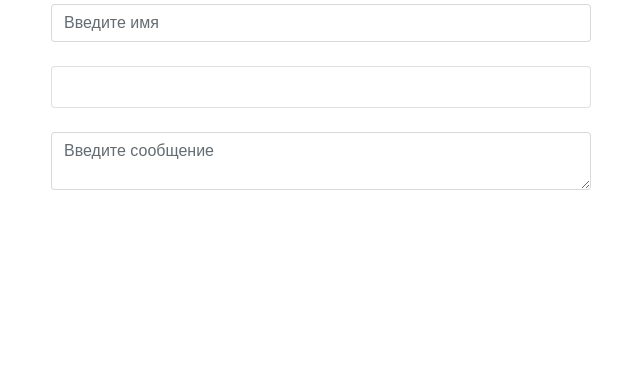
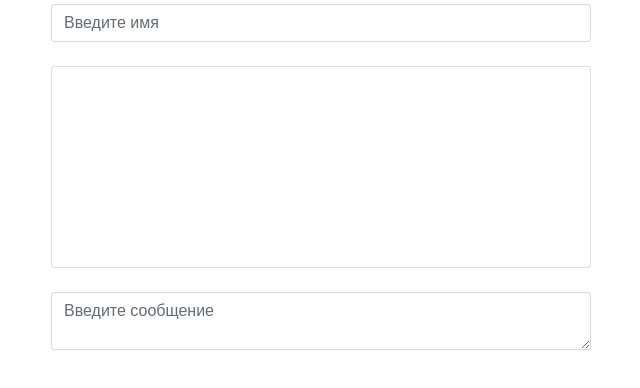
Before and after one commit to rinatoptimus/i-sys-chat, a website: page index.html in a window 1280 px wide. Shown: the part 48-436 px from the top of the page, without its empty margins (319-959 px from the left). Drawn offline with nearby package versions, Linux system fonts and the light colour scheme; no server answers.

Commit message:
Added a CSS-file

```diff
--- a/index.html
+++ b/index.html
@@ -5,6 +5,7 @@
     <meta name="viewport" content="width=device-width, initial-scale=1.0">
     <meta http-equiv="X-UA-Compatible" content="ie=edge">
     <link rel="stylesheet" href="https://maxcdn.bootstrapcdn.com/bootstrap/4.0.0-alpha.6/css/bootstrap.min.css" integrity="sha384-rwoIResjU2yc3z8GV/NPeZWAv56rSmLldC3R/AZzGRnGxQQKnKkoFVhFQhNUwEyJ" crossorigin="anonymous">
+    <link rel="stylesheet" href="style.css">
     <title>Чат</title>
     <style>
 
@@ -22,7 +23,7 @@
                     <input type="text" id="username" class="form-control" placeholder="Введите имя">
                     <br>
                     <div class="card">
-                        <div id="messages" class="card-block"></div>
+                        <div id="messages" class="card-block card-block--height"></div>
                     </div>
                     <br>
                     <textarea id="textarea" class="form-control" placeholder="Введите сообщение"></textarea>
--- /dev/null
+++ b/style.css
@@ -0,0 +1,4 @@
+.card-block--height {
+	height: 200px;
+  overflow: scroll;
+}
```
